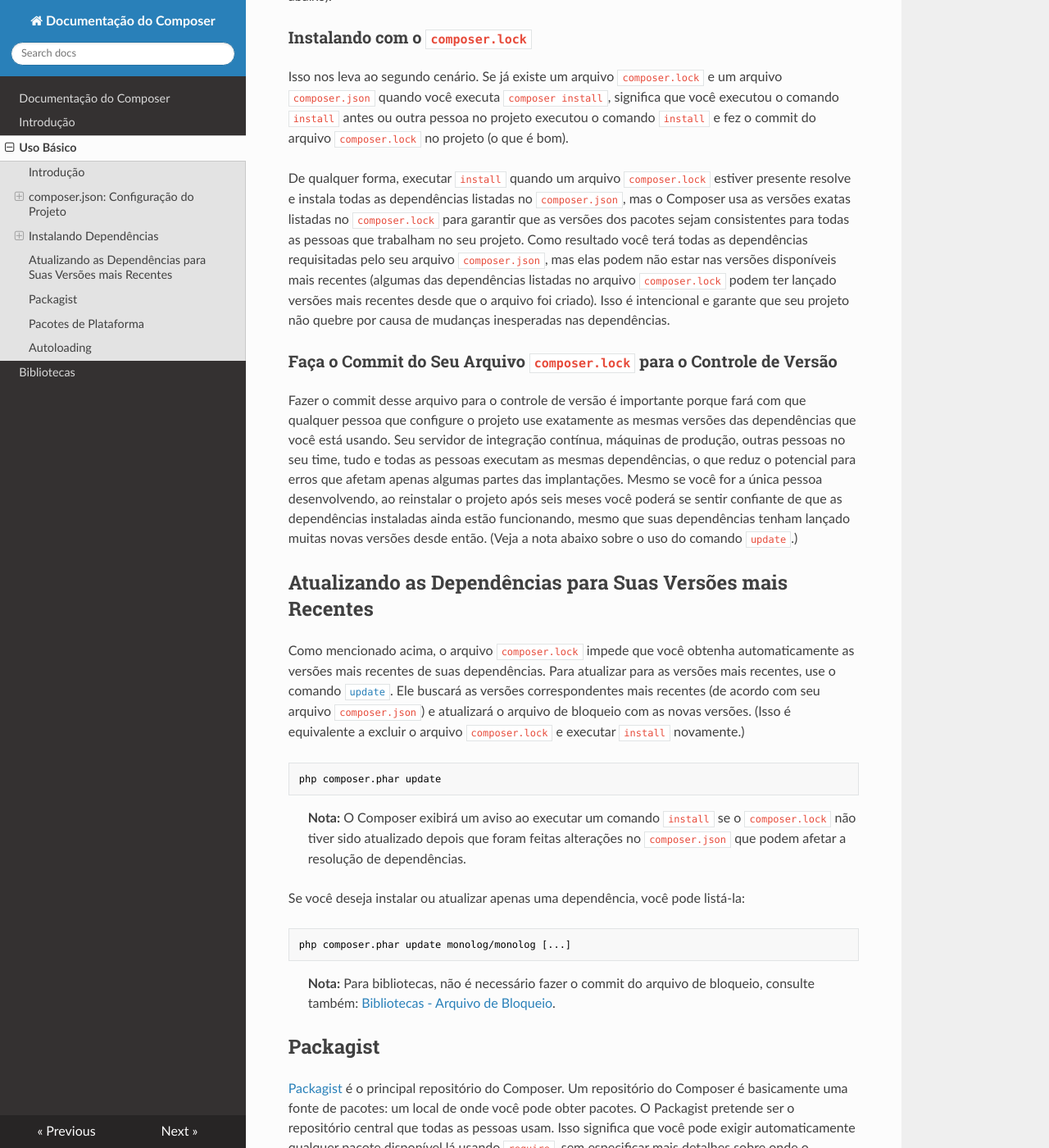
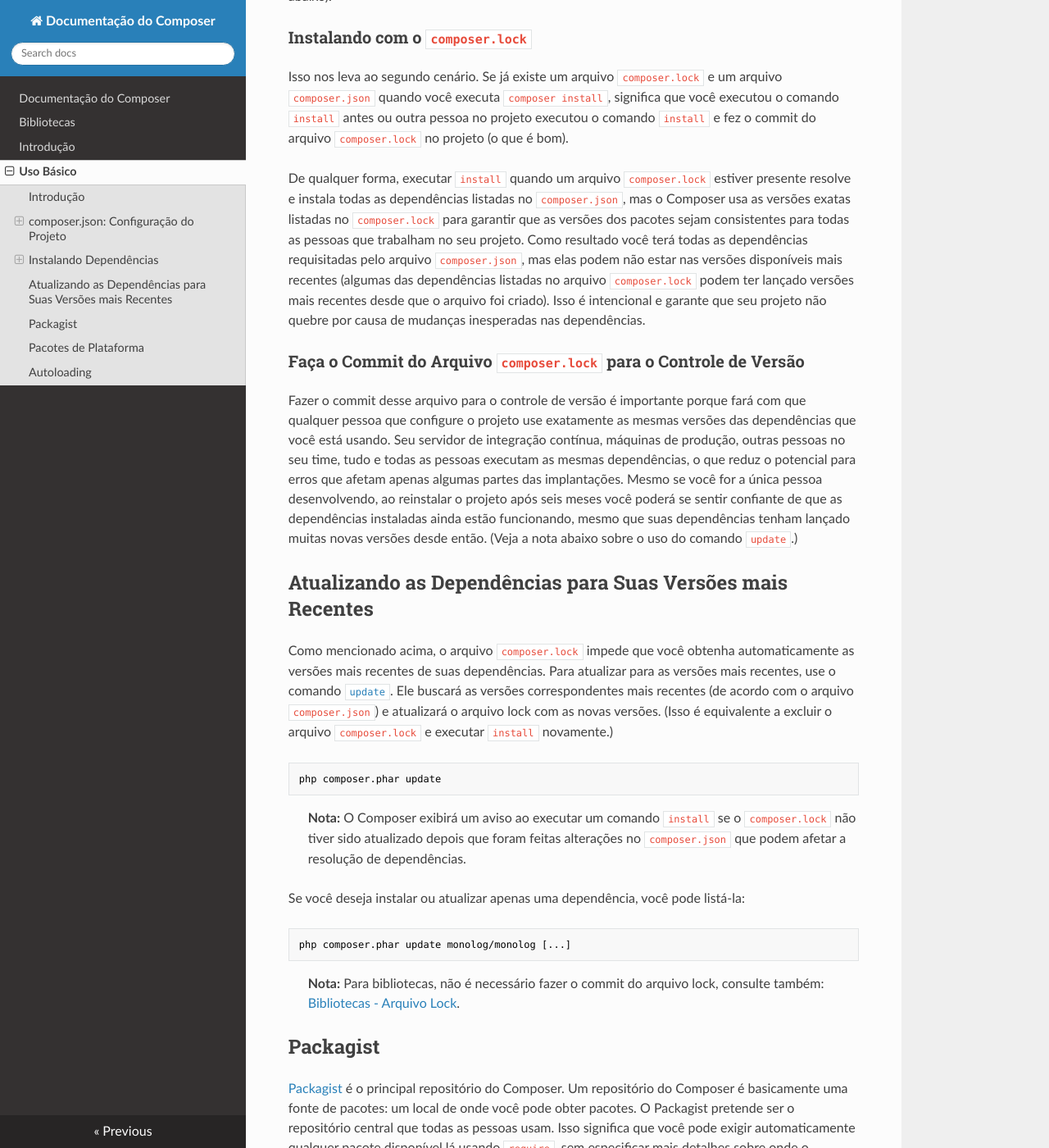
Before and after one commit to php-dev-br/composer-doc-pt-br, an MkDocs documentation site: the page built from doc/uso-basico.md, in a window 1280 px wide and 1400 px high, scrolled down 2585 px. Shown: the whole window at 82% size. Built offline with MkDocs 1.6.1, drawn with Linux system fonts in a browser that asks for light colours; nearby versions of some CDN libraries.

Commit message:
Translate /doc/02-libraries.md file
Issue: #5

````diff
--- a/doc/01-basic-usage.md
+++ b/doc/uso-basico.md
@@ -111,8 +111,8 @@ Monolog listasse quaisquer dependências, elas também estariam em pastas em
 `vendor/`.
 
 > **Dica:** Se você estiver usando o git no seu projeto, provavelmente desejará
-> adicionar `vendor` ao seu `.gitignore`. Você realmente não deseja adicionar
-> todo esse código de terceiros ao seu repositório versionado.
+> adicionar `vendor` ao `.gitignore`. Você realmente não deseja adicionar todo
+> esse código de terceiros ao seu repositório versionado.
 
 Quando o Composer termina a instalação, ele grava todos os pacotes e as versões
 exatas deles que foram baixadas no arquivo `composer.lock`, fixando o projeto
@@ -134,13 +134,13 @@ presente resolve e instala todas as dependências listadas no `composer.json`,
 mas o Composer usa as versões exatas listadas no `composer.lock` para garantir
 que as versões dos pacotes sejam consistentes para todas as pessoas que
 trabalham no seu projeto. Como resultado você terá todas as dependências
-requisitadas pelo seu arquivo `composer.json`, mas elas podem não estar nas
-versões disponíveis mais recentes (algumas das dependências listadas no arquivo
+requisitadas pelo arquivo `composer.json`, mas elas podem não estar nas versões
+disponíveis mais recentes (algumas das dependências listadas no arquivo
 `composer.lock` podem ter lançado versões mais recentes desde que o arquivo foi
 criado). Isso é intencional e garante que seu projeto não quebre por causa de
 mudanças inesperadas nas dependências.
 
-### Faça o Commit do Seu Arquivo `composer.lock` para o Controle de Versão
+### Faça o Commit do Arquivo `composer.lock` para o Controle de Versão
 
 Fazer o commit desse arquivo para o controle de versão é importante porque fará
 com que qualquer pessoa que configure o projeto use exatamente as mesmas versões
@@ -158,8 +158,8 @@ abaixo sobre o uso do comando `update`.)
 Como mencionado acima, o arquivo `composer.lock` impede que você obtenha
 automaticamente as versões mais recentes de suas dependências. Para atualizar
 para as versões mais recentes, use o comando [`update`][cli-update]. Ele buscará
-as versões correspondentes mais recentes (de acordo com seu arquivo
-`composer.json`) e atualizará o arquivo de bloqueio com as novas versões. (Isso é
+as versões correspondentes mais recentes (de acordo com o arquivo
+`composer.json`) e atualizará o arquivo lock com as novas versões. (Isso é
 equivalente a excluir o arquivo `composer.lock` e executar `install` novamente.)
 
 ```sh
@@ -176,8 +176,8 @@ Se você deseja instalar ou atualizar apenas uma dependência, você pode listá
 php composer.phar update monolog/monolog [...]
 ```
 
-> **Nota:** Para bibliotecas, não é necessário fazer o commit do arquivo de
-> bloqueio, consulte também: [Bibliotecas - Arquivo de Bloqueio][libraries-lock-file].
+> **Nota:** Para bibliotecas, não é necessário fazer o commit do arquivo lock,
+> consulte também: [Bibliotecas - Arquivo Lock][libraries-lock-file].
 
 ## Packagist
 
````
Also changed, not shown: other parts of doc/uso-basico.md (+4 -4 lines), doc/02-libraries.md (deleted, +0 -159 lines), doc/bibliotecas.md (added, +164 -0 lines), doc/index.md (+7 -2 lines), doc/introducao.md (renamed from doc/00-intro.md, +1 -1 lines).
